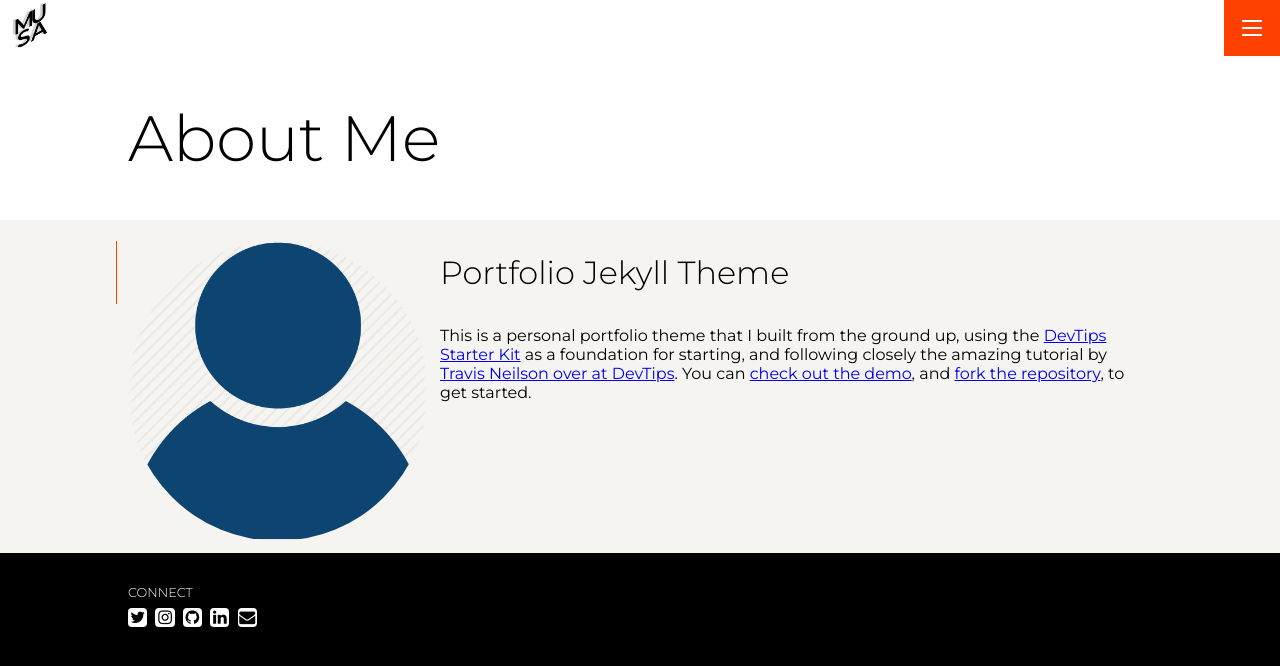
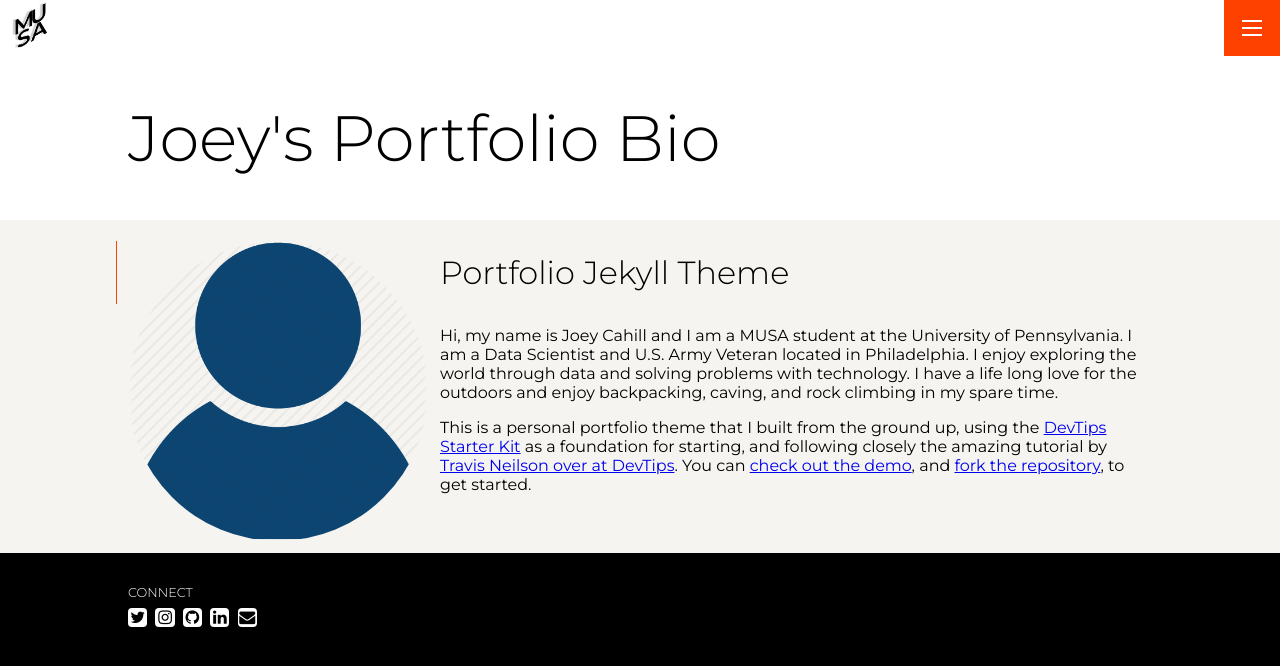
Before and after one commit to jocajoe/portfolio, a Jekyll site: the page built from pages/about.md, in a window 1280 px wide. Shown: the top 666 px of the page. Built offline with Jekyll 4.4.1, drawn with Linux system fonts in a browser that asks for light colours.

Commit message:
Update about.md
Updating my bio and learning how to use GitHub!

```diff
--- a/pages/about.md
+++ b/pages/about.md
@@ -1,10 +1,12 @@
 ---
 layout: about
-title: About Me
+title: Joey's Portfolio Bio
 headshot: /assets/img/headshot.webp
 permalink: /about
 ---
 
 # Portfolio Jekyll Theme
 
+Hi, my name is Joey Cahill and I am a MUSA student at the University of Pennsylvania. I am a Data Scientist and U.S. Army Veteran located in Philadelphia. I enjoy exploring the world through data and solving problems with technology. I have a life long love for the outdoors and enjoy backpacking, caving, and rock climbing in my spare time.
+
 This is a personal portfolio theme that I built from the ground up, using the [DevTips Starter Kit](http://devtipsstarterkit.com/) as a foundation for starting, and following closely the amazing tutorial by [Travis Neilson over at DevTips](https://www.youtube.com/watch?v=T6jKLsxbFg4&list=PL0CB3OvPhDA_STygmp3sDenx3UpdOMk7P). You can [check out the demo](lenpaul.github.io/portfolio-jekyll-theme/), and [fork the repository](https://github.com/LeNPaul/portfolio-jekyll-theme/fork), to get started.
```
